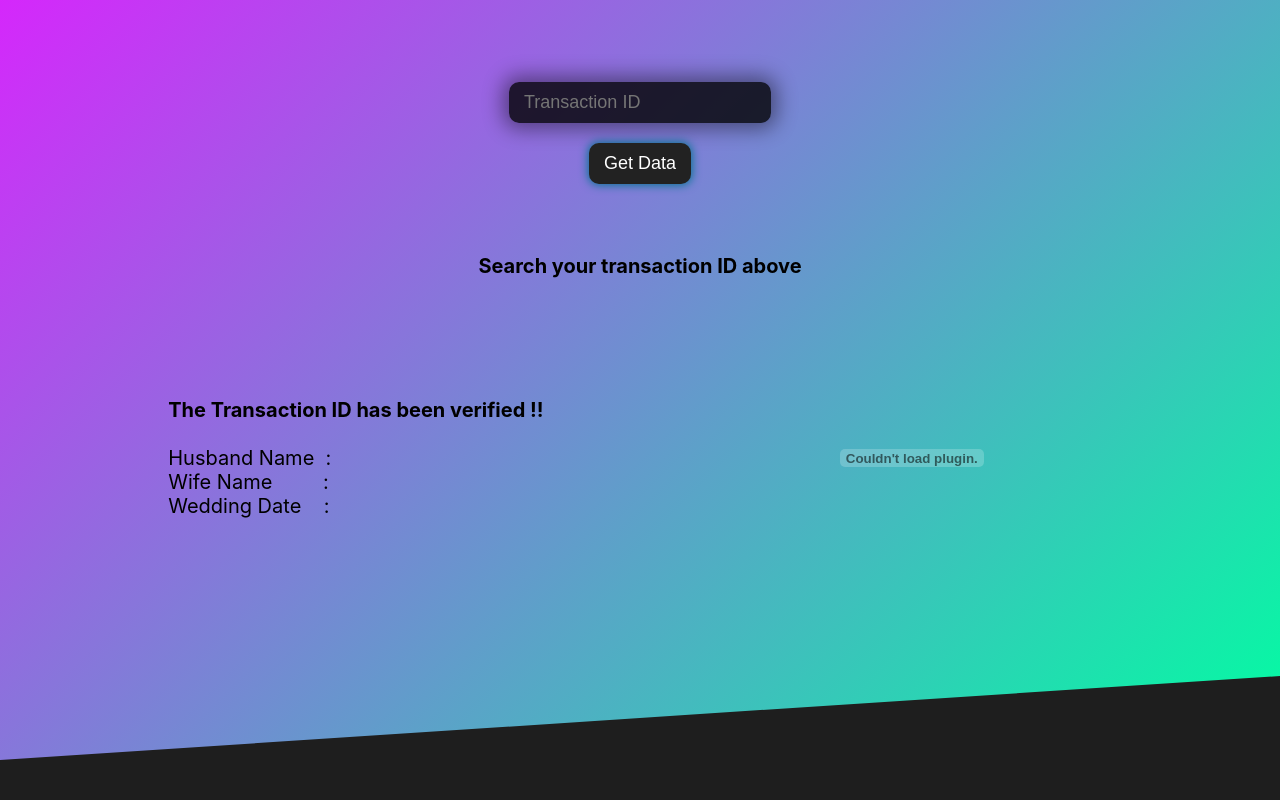
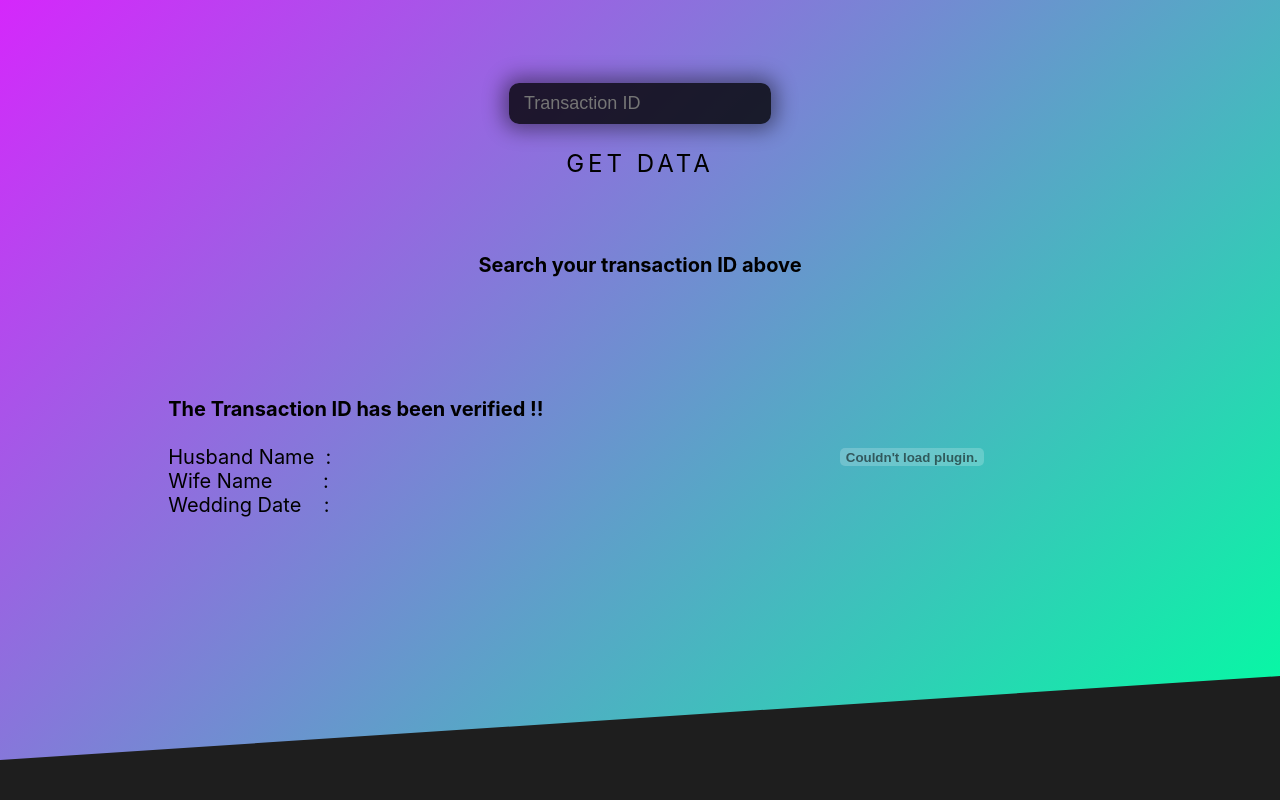
Before and after one commit to ankitzm/solana-wedding, a React (Create React App) app: page / in a window 1280 px wide. Shown: the part 960-1760 px from the top of the page. Built offline with nearby package versions, Linux system fonts and the light colour scheme.

Commit message:
button design
changes button design

```diff
--- a/src/core/btn/btn.css
+++ b/src/core/btn/btn.css
@@ -1,4 +1,4 @@
-.btn {
+/* .btn {
 	border: none;
 	padding: 10px 15px;
 	margin: 10px;
@@ -27,4 +27,49 @@
 .light:hover {
     transition: 0.1s all;
     box-shadow: 0 0 15px 1px rgba(45, 213, 255, 0.719);
+} */
+
+
+a{
+	position: relative;
+    display: inline-block;
+	padding: 15px 30px;
+    color: #000;
+	text-transform: uppercase;
+	letter-spacing: 4px;
+	text-decoration: none;
+	font-size: 24px;
+	background-color: transparent;
+	overflow: hidden;
+	transition: 0.2s;
 }
+
+a span{
+	position: absolute;
+	display: block;
+}
+
+a span:nth-child(1){
+	top: 0;
+	left: -100%;
+	width: 100%;
+	height: 2px;
+	background: linear-gradient(90deg,transparent,#DC1FFF)
+}
+a:hover span:nth-child(1){
+	left: 100%;
+	transition: 1s;
+}
+
+a span:nth-child(3){
+	bottom: 0;
+	right: -100%;
+	width: 100%;
+	height: 2px;
+	background: linear-gradient(270deg,transparent,#DC1FFF)
+}
+a:hover span:nth-child(3){
+	right: 100%;
+	transition: 1s;
+	transition-delay:0.05s;
+}
--- a/src/core/btn/btn.js
+++ b/src/core/btn/btn.js
@@ -2,9 +2,17 @@ import "./btn.css"
 
 function CoreBTN({ type, text, onClick, id }) {
     return (<>
-        <button id={id} onClick={onClick} className={`btn ${type}`}>
+        {/* <button id={id} onClick={onClick} className={`btn ${type}`}>
             {text}
-        </button></>
+        </button> */
+        <a id={id} onClick={onClick} className={`btn ${type}`}>
+            <span></span>
+            <span></span>
+            <span></span>
+            <span></span>
+            {text}
+        </a>
+        }</>
     )
 }
 
```
